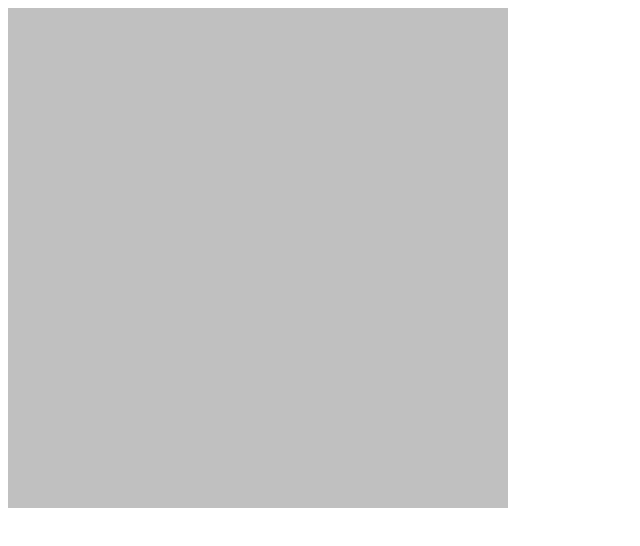
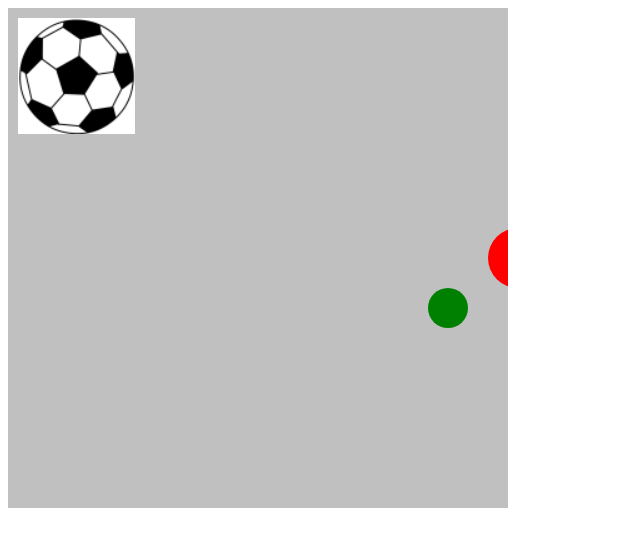
Before and after one commit to SaummayS/IT202-Spring2021-project2, a plain HTML site: page index.html in a window 1280 px wide. Shown: the whole page, without its empty margins (0-640 px from the left). Drawn offline with Linux system fonts and the light colour scheme.

Commit message:
Add objects

```diff
--- a/index.html
+++ b/index.html
@@ -18,24 +18,55 @@
 
             let x = c.width/2
             let y = c.height/2
+            let fx = 10
+            let fy = 10
             let r = 30
+            let fr = 100
+
+            let gameObjs = [];
+            gameObjs.push( {x: x, y: y, radius: r, color: "red" } )
+            gameObjs.push( {x: x-50, y: y+50, radius: r-10, color: "green" } )
+            //gameObjs.push( {x: fx, y: fy} )
 
             ctx.fillStyle = "red"
 
             const draw = () => {
                 ctx.clearRect(0, 0, c.width, c.height);
 
-                x -= 1;
+                // x -= 1;
 
-                if(x<-r){
-                    x = c.width + r
+                // if(x<-r){
+                //     x = c.width + r
+                // }
+
+                ctx.drawImage(fball,fx,fy)
+
+                gameObjs.forEach( (obj) => {
+                obj.x -= 1;
+
+                if(obj.x<-obj.radius){
+                    obj.x = c.width + obj.radius
                 }
 
-                //ctx.beginPath();
-                //ctx.arc( x, y, r, 0, Math.PI*2)
-                ctx.drawImage(fball,x,y)
-                //ctx.closePath();
-               // ctx.fill()
+                ctx.beginPath()
+                ctx.arc(obj.x, obj.y, obj.radius, 0, Math.PI*2);
+                ctx.closePath();
+                ctx.fillStyle = obj.color;
+                ctx.fill();
+                });
+
+
+                // ctx.beginPath();
+                // ctx.arc( x, y, r, 0, Math.PI*2)
+                // ctx.fillStyle = "red"
+                // ctx.fill()
+                // ctx.closePath();
+
+                // ctx.beginPath();
+                // ctx.fillStyle = "green"
+                // ctx.arc( x-50, y+50, r-10, 0, Math.PI*2)
+                // ctx.fill()
+                // ctx.closePath();
                 window.requestAnimationFrame(draw);
             }
 
@@ -45,20 +76,29 @@
 
                 switch (event.keyCode){
                     case 38:
-                        y-= 10
+                        fy-= 10
                         break;
                     case 40:
-                        y+= 10
+                        fy+= 10
                         break;
                     default:
                         console.log("This feature would soon be updated")
                 }
-                // if(event.keyCode == 38){
+            })
 
-                // } else if(event.keyCode == 40){
-                //     y+= 10
-                // }
-            })
+            // function areColliding (circ1, circ2) {
+            // //console.log("hello world")
+
+            // const dx = circ1.x - circ2.x;
+            // const dy = circ1.y - circ2.y;
+            // const distance = Math.sqrt(dx * dx + dy * dy);
+
+            // if (distance < circ1.radius + circ2.radius) {
+            // // collision detected!
+            // return true
+            // }
+            // return false
+            // }
         </script>
     </body>
 </html>
```
